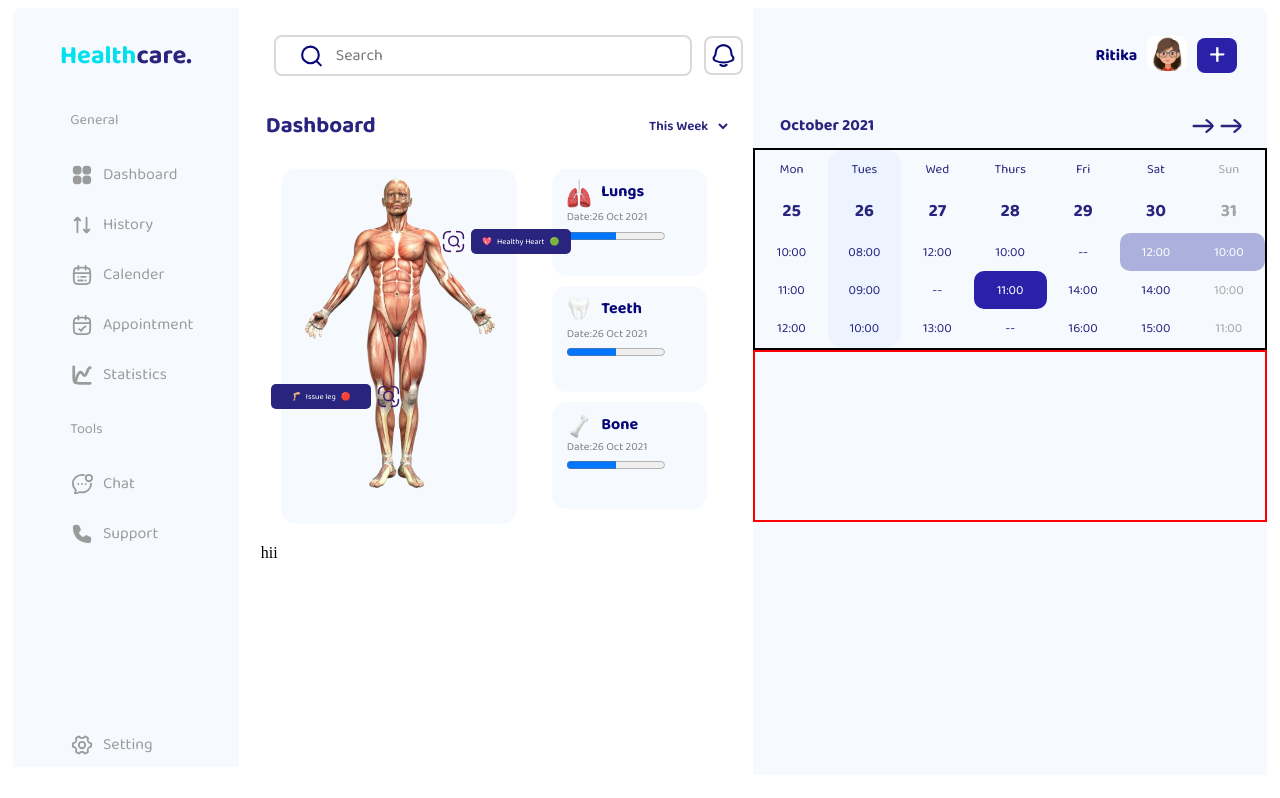
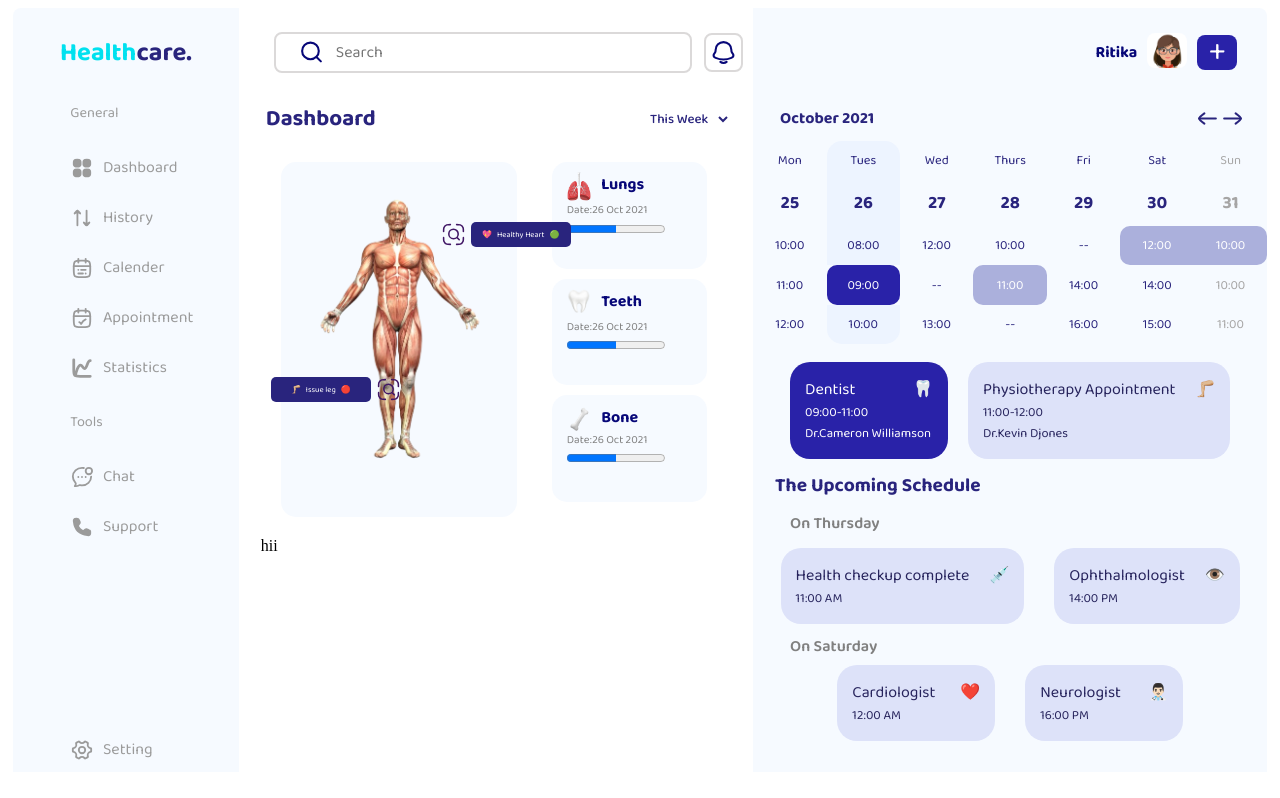
Before and after one commit to devarsh-commits/HealthCare-Dashboard, a React (Vite) app: page / in a window 1280 px wide. Built offline with nearby package versions, Linux system fonts and the light colour scheme.

Commit message:
Appointment

```diff
--- a/src/App.css
+++ b/src/App.css
@@ -7,7 +7,7 @@
 .body {
     /* border: 2px solid red; */
     width: 98vw;
-    height: 84vh;
+    height: 84.5vh;
     display: flex;
 }
 
@@ -64,7 +64,7 @@
     font-family: "Baloo 2", sans-serif;
     font-optical-sizing: auto;
     color: rgb(41 36 125);
-    font-weight: 600;
+    font-weight: 500;
     background: white;
 
 }
@@ -134,9 +134,19 @@ align-items: center;
     justify-content: flex-end;
     align-items: center;
 }
+.arrow img{
+    width: 25px;
+}
+.arrow-lt{
+    transform:rotate(180deg);
+    cursor: pointer;
+}
+.arrow-rt{
+    cursor: pointer;
+}
 .schedule .cal-cont{
     box-sizing: border-box;
-    border: 2px solid black;
+    /* border: 2px solid black; */
     height: 30%;
        display: grid;
     grid-template-columns: repeat(7,1fr);
@@ -191,11 +201,67 @@ align-items: center;
 }
 .cal-cont div:nth-child(25){
 
-      background-color:rgb(41, 34, 168);
+       background-color: rgb(171 176 220);
+      border-radius: 10px;
+      color: white;
+}
+.cal-cont div:nth-child(23){
+    background-color:rgb(41, 34, 168);
       border-radius: 10px;
       color: white;
 }
 .appointment{
-    border: 2px solid red;
-    height: 25%;
+    box-sizing: border-box;
+    /* border: 2px solid red; */
+    height: 18%;
+    display: flex;
+    align-items: center;
+    justify-content:center;
+    gap: 20px;
+    padding-top: 11px;
 }
+.schedule .upcomin-sch{
+    box-sizing: border-box;
+    /* border: 1px solid red; */
+    height:45%;
+       font-family: "Baloo 2", sans-serif;
+    font-optical-sizing: auto;
+      padding-left: 22px;
+    padding-right: 22px;
+    padding-bottom: 5px;
+    padding-top: 5px;
+}
+.sch-head{
+    box-sizing: border-box;
+    /* border: 1px solid orange;    */
+    height: 10%;
+      font-weight: bold;
+    color: rgb(41 36 125);
+    font-size: 1.2em;
+}
+.sch-1{
+    box-sizing: border-box;
+    height: 40%;
+}
+.sch-2{
+    box-sizing: border-box;
+    height: 40%;
+}
+.sch-subhead{
+    /* border: 1px solid green; */
+    height: 15%;
+    color: grey;
+        display: flex;
+    align-items: center;
+    padding: 5px;
+    font-weight: 600;
+    margin: 10px;
+}
+.sch-cards{
+    /* border: 1px solid black; */
+    display: flex;
+    align-items: center;
+    justify-content: center;
+    gap: 30px;
+
+}
--- a/src/App.jsx
+++ b/src/App.jsx
@@ -12,6 +12,10 @@ import { healthstat } from './data/healthstat'
 import arrow from './assets/arrow.svg'
 import Calender from './components/Calender'
 import { Caldata } from './data/Calenderdata'
+import AppointmentCard from './components/AppointmentCard'
+import { appointdt } from './data/Appointment'
+import { appointmentCards } from './data/Appointmentcard'
+import SimpleAppointmentCard from './components/SimpleAppointmentCard'
 
 function App() {
 
@@ -37,11 +41,11 @@ function App() {
               <div className="dashbody">
                 <div className=" container">
                   <div className="ana-body"><AnatomySec /></div>
-                   <div className="healthstat">
-                    {healthstat.map(dt=>{
-                      return <HealthStatus key={dt.label} label={dt.label} img={dt.img} date={dt.date} value={dt.value}/>
+                  <div className="healthstat">
+                    {healthstat.map(dt => {
+                      return <HealthStatus key={dt.label} label={dt.label} img={dt.img} date={dt.date} value={dt.value} />
                     })}
-                   </div>
+                  </div>
                 </div>
                 <div className="activity">hii</div>
               </div>
@@ -50,23 +54,50 @@ function App() {
               <div className="calhead">
                 <div className="title">October 2021</div>
                 <div className="arrow">
+                  <img src={arrow} alt="" className='arrow-lt' />
                   <img src={arrow} alt="" className='arrow-rt' />
-                  <img src={arrow} alt="" className='arrow-lt' />
                 </div>
               </div>
               <div className="cal-cont">
                 {
-                  [0,1,2,3,4].map((dt)=>{
-                   return Caldata[0].map((_,index)=>{
+                  [0, 1, 2, 3, 4].map((dt) => {
+                    return Caldata[0].map((_, index) => {
                       return <Calender
-                      val={Caldata[dt][index]}
+                        val={Caldata[dt][index]}
                       />
                     })
                   })
                 }
               </div>
               <div className="appointment">
-
+                {
+                  appointdt.map(dt => {
+                    return <AppointmentCard key={dt.id} id={dt.id} title={dt.title} icon={dt.icon} time={dt.time} name={dt.name} present={dt.present} />
+                  })
+                }
+              </div>
+              <div className="upcomin-sch">
+                <div className="sch-head">
+                  The Upcoming Schedule
+                </div>
+                <div className="sch-1">
+                  <div className="sch-subhead">On Thursday</div>
+                  <div className="sch-cards">
+                    {appointmentCards.map(dt=>{
+                      return dt.day==='Thursday'&&(<SimpleAppointmentCard key={dt.title} day={dt.day} title={dt.title} icon={dt.icon} time={dt.time}/>)
+                    })}
+                  </div>
+                </div>
+                <div className="sch-2">
+                  <div className="sch-1">
+                    <div className="sch-subhead">On Saturday</div>
+                    <div className="sch-cards">
+                       {appointmentCards.map(dt=>{
+                      return dt.day==='Saturday'&&(<SimpleAppointmentCard key={dt.title} day={dt.day} title={dt.title} icon={dt.icon} time={dt.time}/>)
+                    })}
+                    </div>
+                  </div>
+                </div>
               </div>
             </div>
           </div>
--- a/src/components/Anatomy.css
+++ b/src/components/Anatomy.css
@@ -11,7 +11,7 @@
 }
 .main-an img{
  width: 200px;
- object-fit: cover;
+ object-fit: contain;
 }
 .healthdt1{
     display: flex;
--- /dev/null
+++ b/src/components/Appoint.css
@@ -0,0 +1,30 @@
+@import url('https://fonts.googleapis.com/css2?family=Baloo+2:wght@400..800&display=swap');
+.Appoint{
+    /* border: 2px solid green; */
+   min-width: 10vw;
+    padding: 15px;
+    height: 60%;
+    background-color:rgb(41, 34, 168);
+    display: flex;
+    flex-direction: column;
+    justify-content: center;
+    border-radius: 20px;
+    color: white;
+       font-family: "Baloo 2", sans-serif;
+    font-optical-sizing: auto;
+    font-weight:normal;
+    object-fit: contain;
+}
+.a-title{
+    display: flex;
+    justify-content: space-between;
+    /* font-weight: 600; */
+    gap: 20px;
+    white-space: nowrap;
+}
+.a-time{
+    font-size: 0.8em;
+}
+.dr-name{
+    font-size: 0.8em;
+}
--- /dev/null
+++ b/src/components/AppointmentCard.jsx
@@ -0,0 +1,26 @@
+import React from 'react'
+import './Appoint.css'
+
+const AppointmentCard = ({id,title,icon,time,name,present}) => {
+  return (
+  <div>
+    {(present) ? (<div className='Appoint'>
+        <div className="a-title">
+            <div className="t1">{title}</div>
+            <div className="icon">{icon}</div>
+        </div>
+        <div className="a-time">{time}</div>
+        <div className="dr-name">{name}</div>
+    </div>):(<div className='Appoint' style={{background:'hsl(229.29deg 70% 92.16%)', color:'rgb(39, 36, 93)'}}>
+        <div className="a-title">
+            <div className="t1">{title}</div>
+            <div className="icon">{icon}</div>
+        </div>
+        <div className="a-time">{time}</div>
+        <div className="dr-name">{name}</div>
+    </div>)}
+  </div>
+  )
+}
+
+export default AppointmentCard
--- a/src/components/Header.css
+++ b/src/components/Header.css
@@ -3,7 +3,7 @@
 .header{
     /* border: 2px solid red; */
     width: 98vw;
-    height: 95px;
+    height: 88px;
     display: flex;
     /* margin: 1px auto; */
     border-radius: 10px;
--- a/src/components/Sidebar.css
+++ b/src/components/Sidebar.css
@@ -2,7 +2,7 @@
 .side{
     /* border: 2px solid red; */
     width:100%;
-    height:83vh;
+    height:84.5vh;
     /* margin-left: 7px; */
     background-color: rgb(246 250 255);
     display: flex;
--- /dev/null
+++ b/src/components/SimpleAppointmentCard.jsx
@@ -0,0 +1,15 @@
+import React from 'react'
+import './Appoint.css'
+
+const SimpleAppointmentCard = ({title,icon,time}) => {
+  return (
+    <div className='Appoint' style={{background:'hsl(229.29deg 70% 92.16%)', color:'rgb(39, 36, 93)'}}>
+         <div className="a-title">
+            <div className="t1">{title}</div>
+            <div className="icon">{icon}</div>
+        </div>
+        <div className="a-time">{time}</div>
+    </div>)
+}
+
+export default SimpleAppointmentCard
--- /dev/null
+++ b/src/data/Appointment.js
@@ -0,0 +1,18 @@
+export const appointdt=[
+    {
+        id:1,
+        title:'Dentist',
+        icon:'🦷',
+        time:'09:00-11:00',
+        name:'Dr.Cameron Williamson',
+        present:true
+    },
+      {
+        id:2,
+        title:'Physiotherapy Appointment',
+        icon:'🦵🏼',
+        time:'11:00-12:00',
+        name:'Dr.Kevin Djones',
+        present:false
+    }
+]
--- /dev/null
+++ b/src/data/Appointmentcard.js
@@ -0,0 +1,22 @@
+export const appointmentCards = [
+  { day:'Thursday',
+    title: "Health checkup complete",
+    icon: "💉",
+    time: "11:00 AM"
+  },
+  { day:'Thursday',
+    title: "Ophthalmologist",
+    icon: "👁️",
+    time: "14:00 PM"
+  },
+  { day:'Saturday',
+    title: "Cardiologist",
+    icon: "❤️",
+    time: "12:00 AM"
+  },
+  { day:'Saturday',
+    title: "Neurologist",
+    icon: "👨🏻‍⚕️",
+    time: "16:00 PM"
+  }
+];
```
